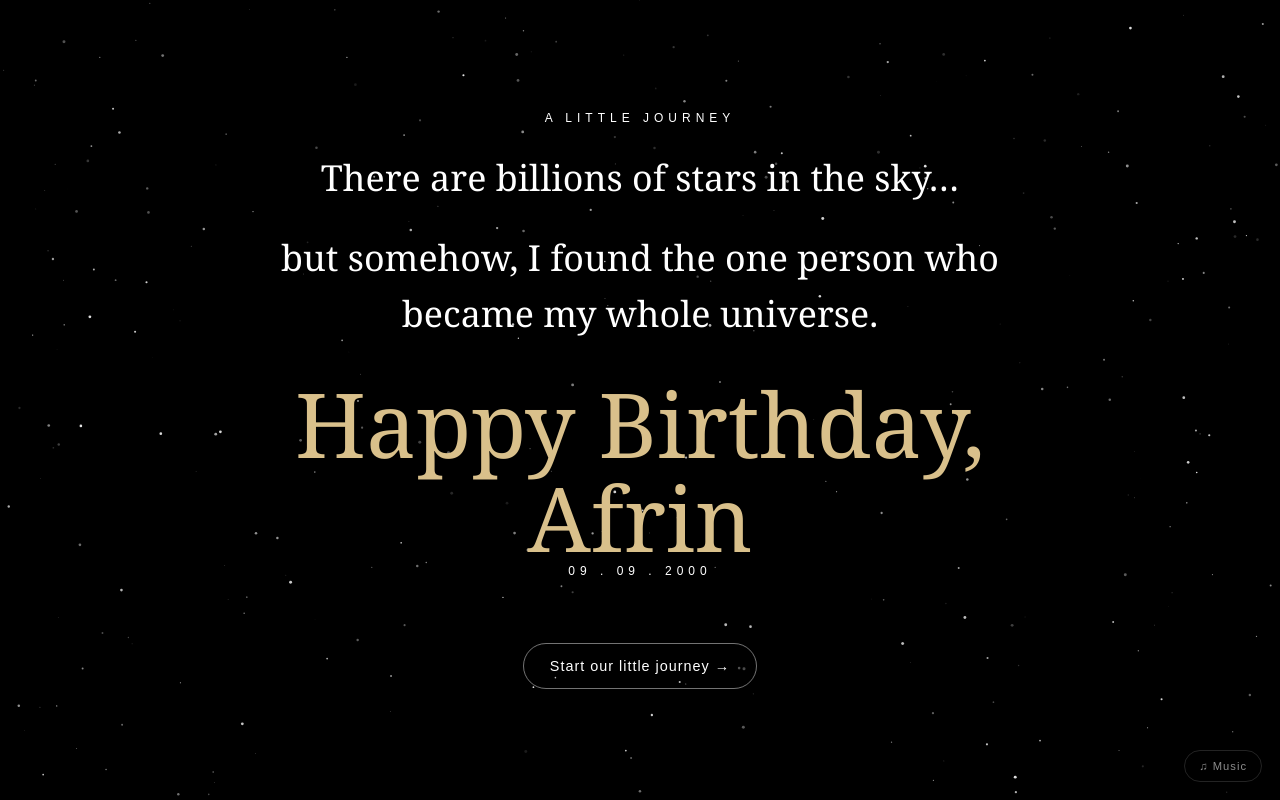
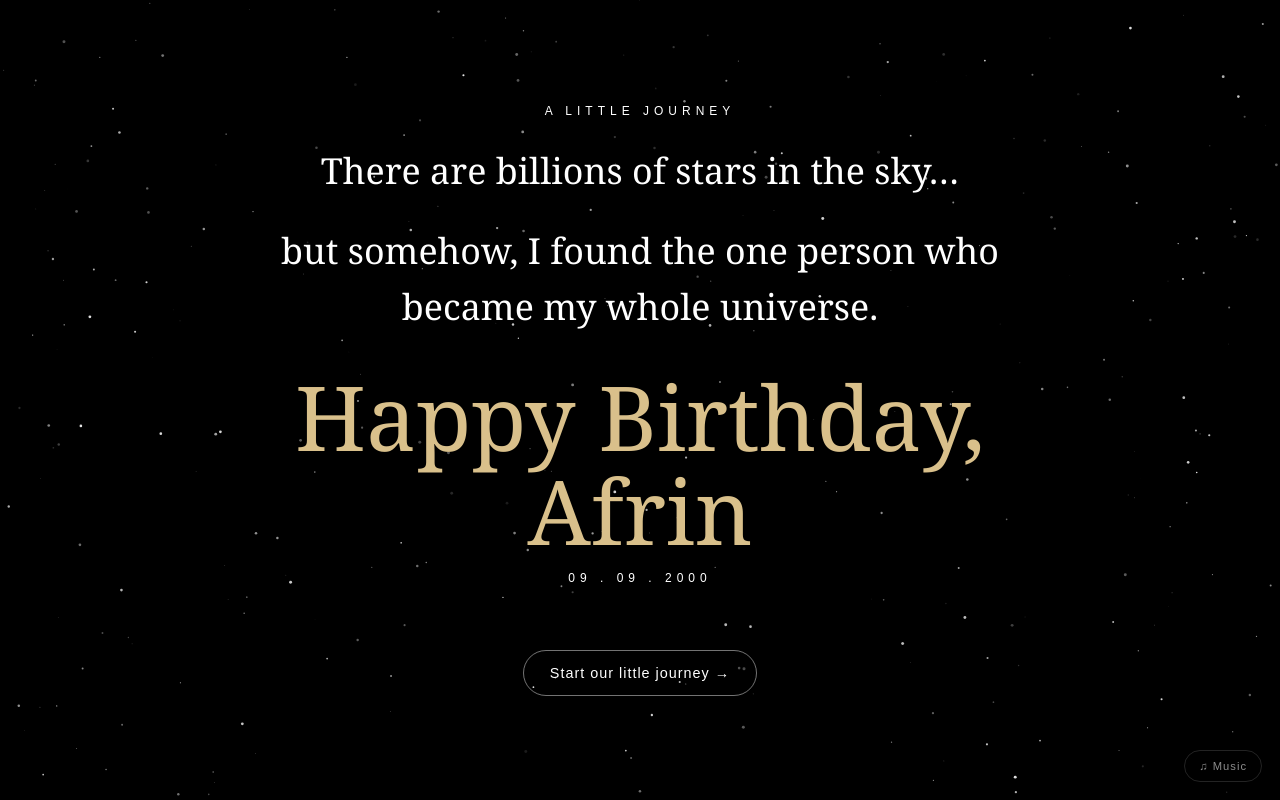
Before and after one commit to ayman1456/happybirthday, a plain HTML site: page index.html in a window 1280 px wide. Drawn offline with Linux system fonts and the light colour scheme.

Commit message:
Update index.html
blank line added before the date

```diff
--- a/index.html
+++ b/index.html
@@ -74,7 +74,7 @@ button:hover{background:#fff;color:#000;transform:translateY(-2px)}
     <div class="message fade-text">There are billions of stars in the sky…</div>
     <div class="message fade-text" style="margin-top:25px">but somehow, I found the one person who became my whole universe.</div>
     <h1 class="gold fade-text" style="margin-top:35px">Happy Birthday, Afrin</h1>
-   <div class="eyebrow fade-text">09 . 09 . 2000</div>
+   <div class="eyebrow fade-text"><br>09 . 09 . 2000</div>
     <button onclick="next()">Start our little journey →</button>
   </div>
 </section>
```
